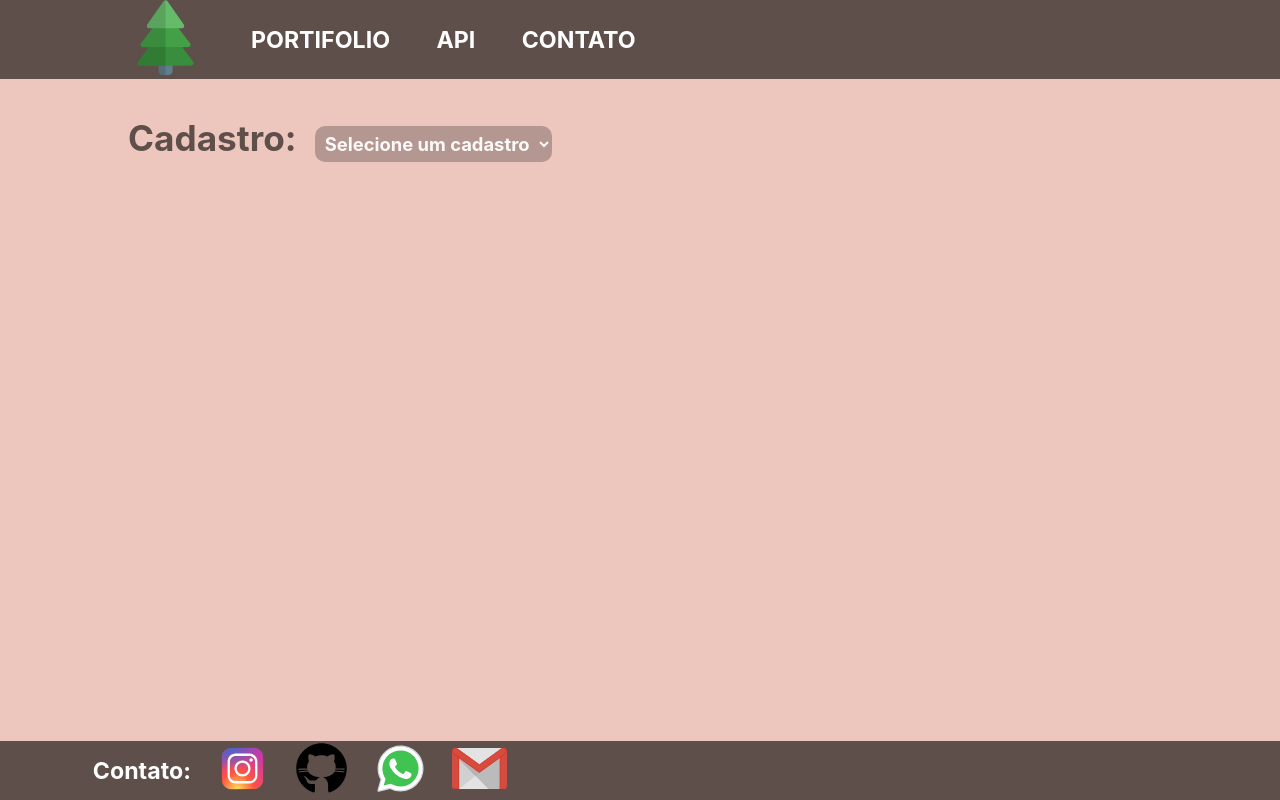
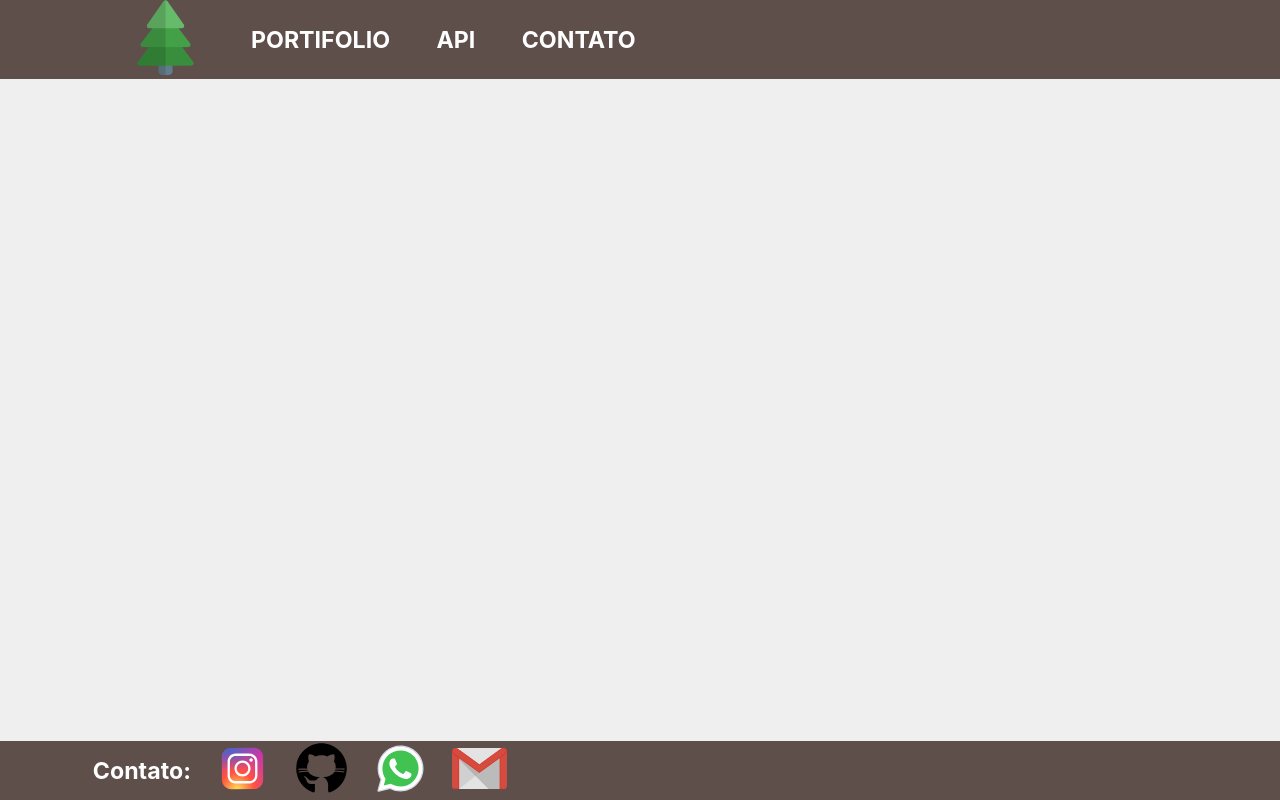
Before and after one commit to rafaelpm0/portifolio-demo-apis, a React (Create React App) app: page /cadastrar in a window 1280 px wide. Built offline with nearby package versions, Linux system fonts and the light colour scheme.

Commit message:
tentativa 1

```diff
--- a/src/App.js
+++ b/src/App.js
@@ -5,7 +5,6 @@ import Portifolio from './components/pages/Portifolio';
 import Contato from './components/pages/Contato';
 import Container from './components/layout/Container';
 import Instrucoes from './components/pages/api-email/Intrucoes';
-import Cadastrar from './components/pages/api-email/Cadastrar.js';
 import Enviar from './components/pages/api-email/Enviar';
 
 function App() {
@@ -17,7 +16,6 @@ function App() {
         <Route path="/" element={<Portifolio />} />
         <Route path="/contato" element={<Contato />} />
         <Route path='/instrucoes' element={<Instrucoes/>} />
-        <Route path='/cadastrar' element={<Cadastrar/>} />
         <Route path='/enviar' element={<Enviar/>} />
       </Routes>
       </Container>
--- a/src/components/pages/api-email/Enviar.js
+++ b/src/components/pages/api-email/Enviar.js
@@ -7,7 +7,7 @@ import conf from '../../../conf';
 
 function Enviar() {
 
-    const [modelo, setModelo] = useState({}) //carrga a lista da tabela ModeloEmail - texto, tags, id
+    const [modelo, setModelo] = useState([]) //carrga a lista da tabela ModeloEmail - texto, tags, id
     const [isLoading, setIsLoading] = useState(true)
     const [sendModel, setSendModel] = useState({}) // Carrega a tabela do ModeloEmail do select
     const [modeloOptions, setModeloOptions] = useState("") // ira receber "" para iniciar, livre para tipo livre de envio e Object para demais opcoes de envio
```
